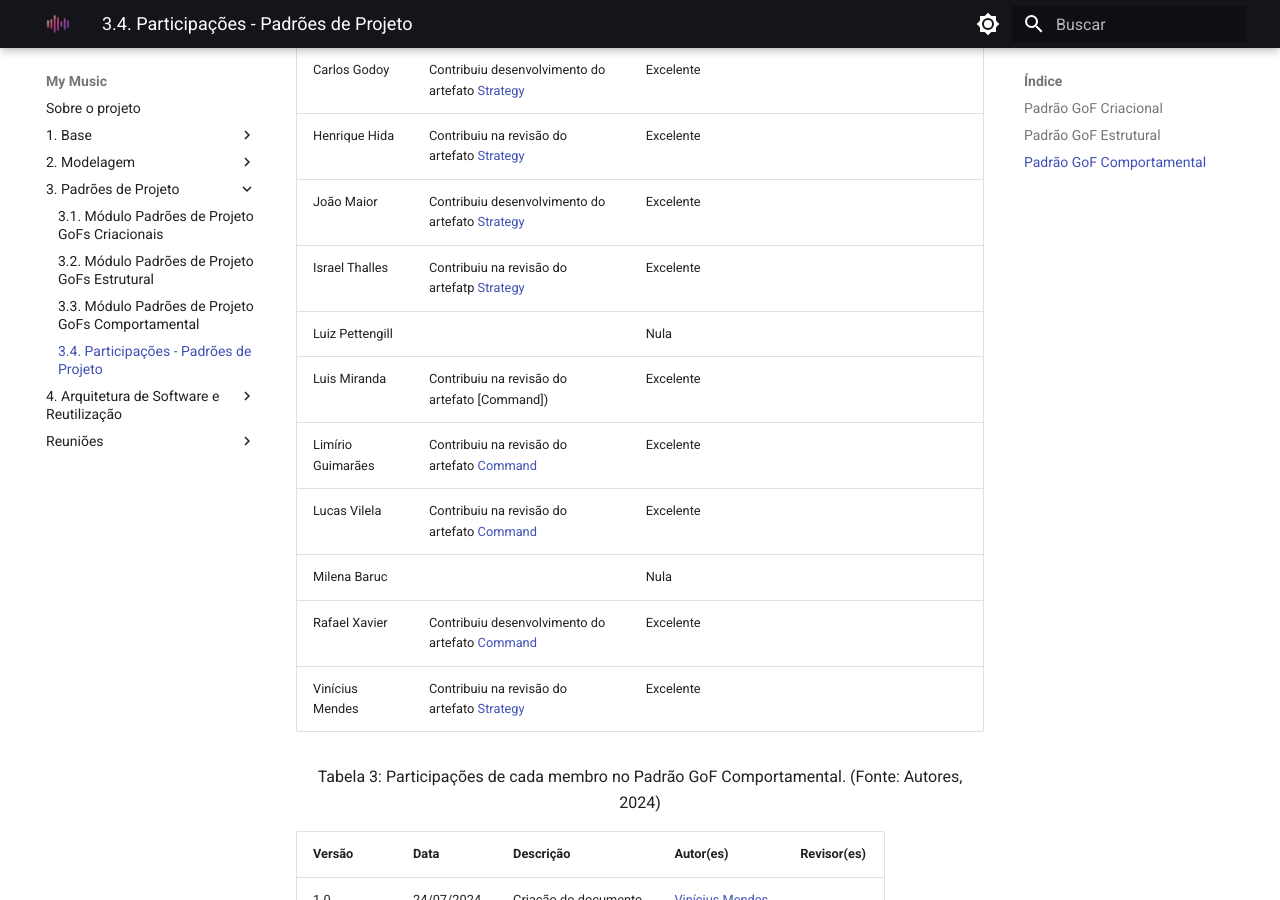
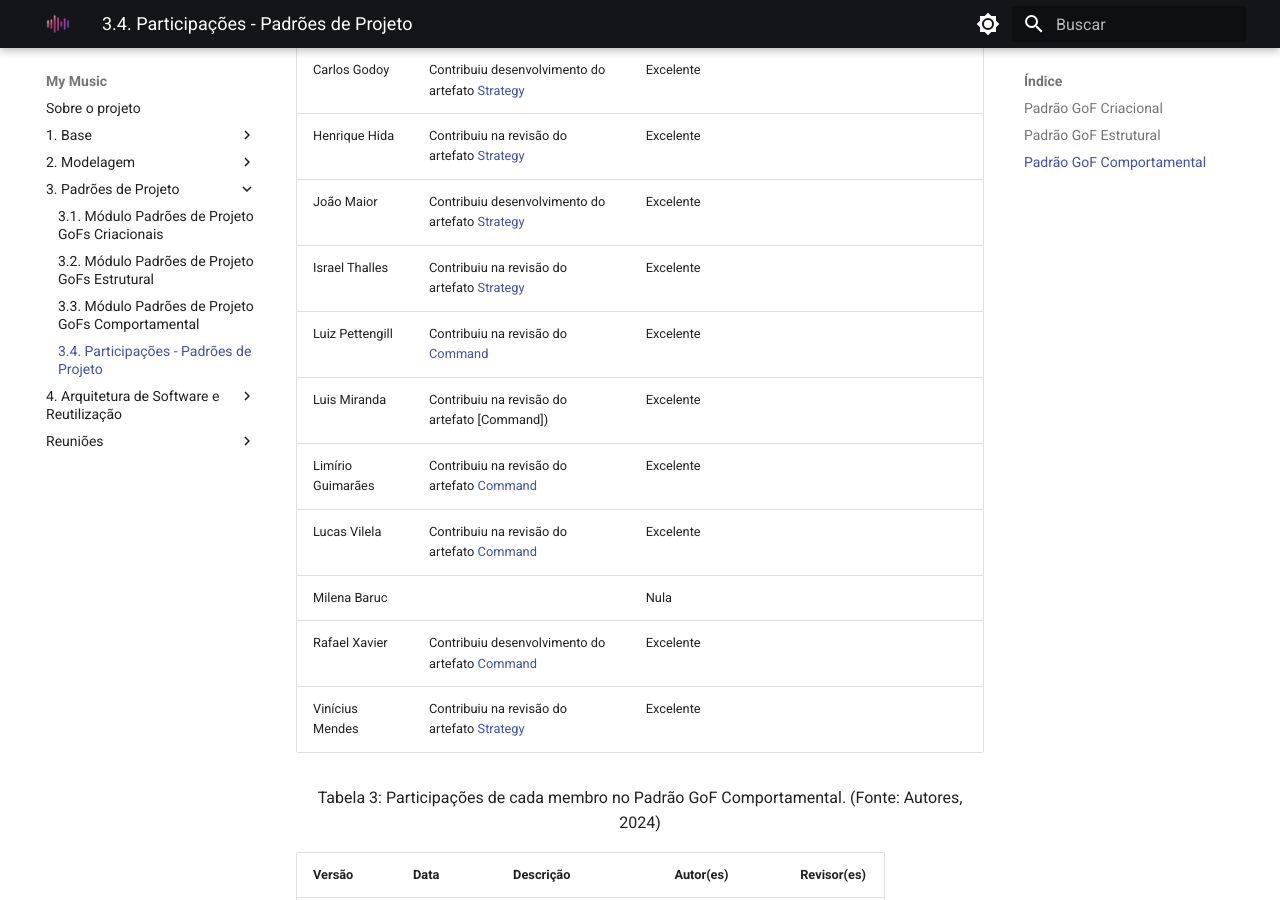
Before and after one commit to UnBArqDsw2024-1/2024.1_G2_My_Music, an MkDocs documentation site: the page built from docs/PadroesDeProjeto/ParticipacoesPadroes.md, in a window 1280 px wide and 900 px high, scrolled down 2440 px. Built offline with MkDocs 1.6.1 and Material for MkDocs 9.7.7, drawn with Linux system fonts in a browser that asks for light colours.

Commit message:
Update ParticipacoesPadroes.md

```diff
--- a/docs/PadroesDeProjeto/ParticipacoesPadroes.md
+++ b/docs/PadroesDeProjeto/ParticipacoesPadroes.md
@@ -57,8 +57,8 @@ Este documento contém um breve relato das participações e contribuições dos
 | Carlos Godoy | Contribuiu desenvolvimento do artefato [Strategy]() | Excelente |
 | Henrique Hida | Contribuiu na revisão do artefato [Strategy]() | Excelente |
 | João Maior | Contribuiu desenvolvimento do artefato [Strategy]() | Excelente |
-| Israel Thalles | Contribuiu na revisão do artefatp [Strategy]() | Excelente |
-| Luiz Pettengill | | Nula |
+| Israel Thalles | Contribuiu na revisão do artefato [Strategy]() | Excelente |
+| Luiz Pettengill | Contribuiu na revisão do [Command]() | Excelente |
 | Luis Miranda | Contribuiu na revisão do artefato [Command]) | Excelente |
 | Limírio Guimarães | Contribuiu na revisão do artefato [Command]()  | Excelente |
 | Lucas Vilela | Contribuiu na revisão do artefato [Command]()  | Excelente |
```
